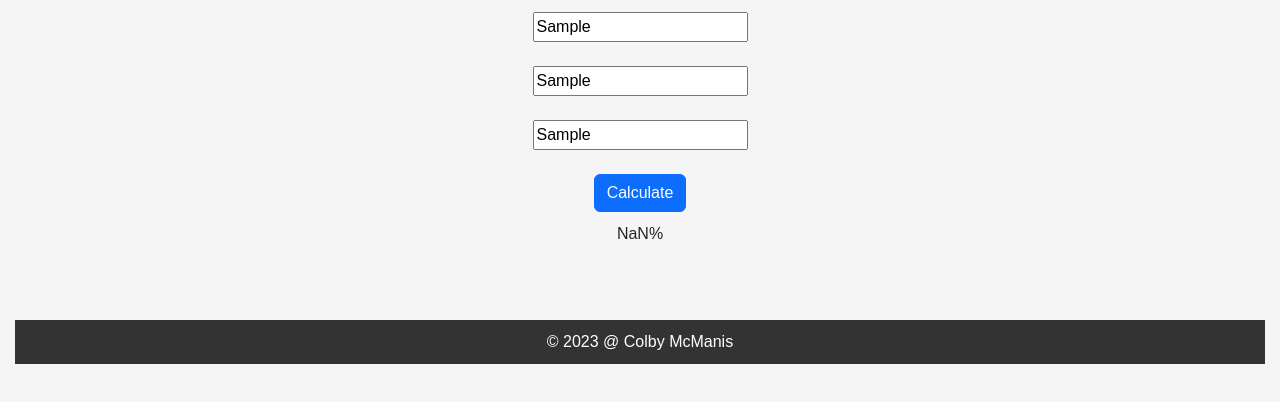
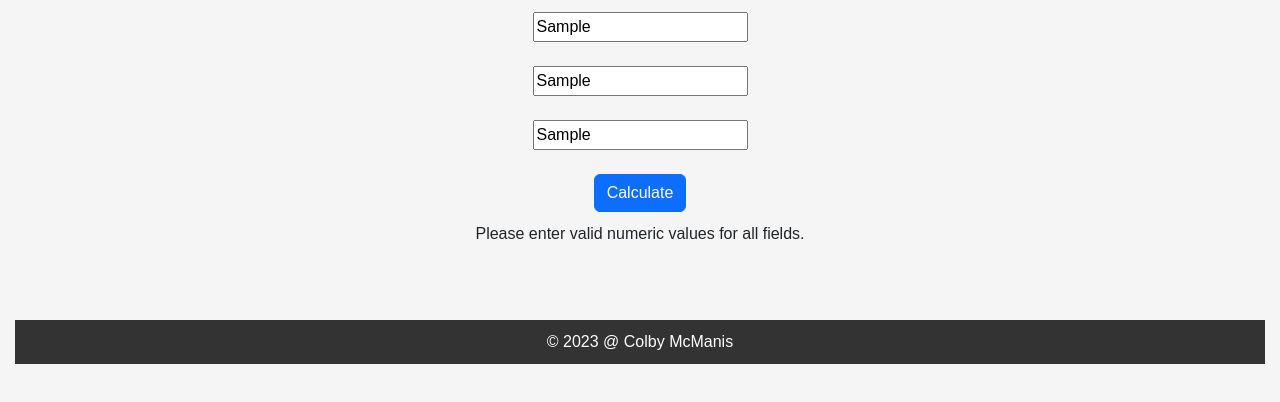
Before and after one commit to colbymcmanis/HTMLAssignment, a plain HTML site: page ROICalculator.html in a window 1280 px wide. Both pictures are taken after typing "Sample", "Sample", "Sample" into the empty fields and a click on the button "Calculate". Shown: the part 174-576 px from the top of the page. Drawn offline with nearby package versions, Linux system fonts and the light colour scheme.

Commit message:
1 file modified

```diff
--- a/ROICalculator.html
+++ b/ROICalculator.html
@@ -75,12 +75,17 @@
         let Revenue = $('#Revenue').val();
         let Expenses = $('#Expenses').val();
 
+        if (!Investment || !Revenue || !Expenses || isNaN(Investment) || isNaN(Revenue) || isNaN(Expenses)) {
+
+        $('#Result').text('Please enter valid numeric values for all fields.');
+      } else {
+
         let Result =  ((Revenue - Expenses - Investment)/Investment) * 100;
 
         Result = Result.toFixed(2) + '%'
 
         $('#Result').text(Result);
-
+      }
       });
     });
     </script>
```
